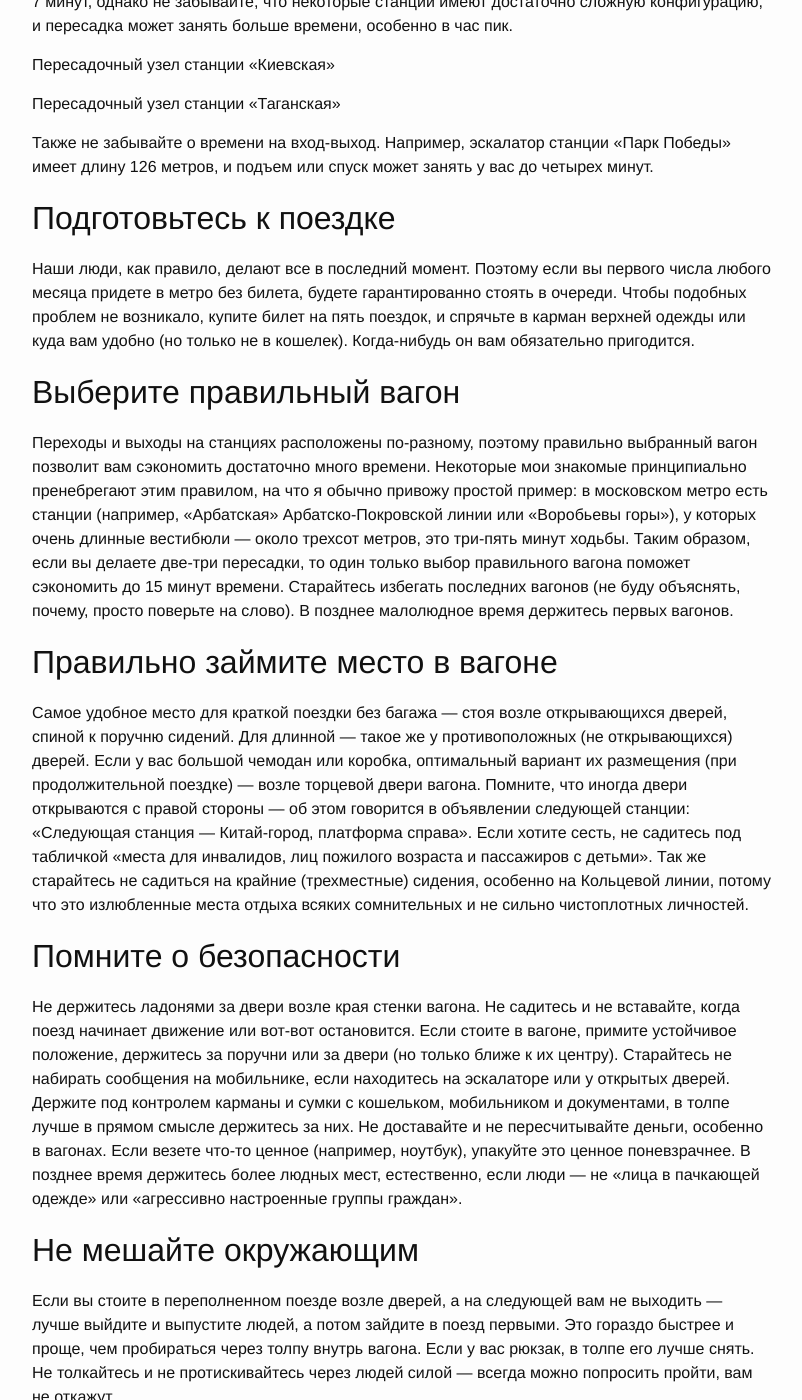
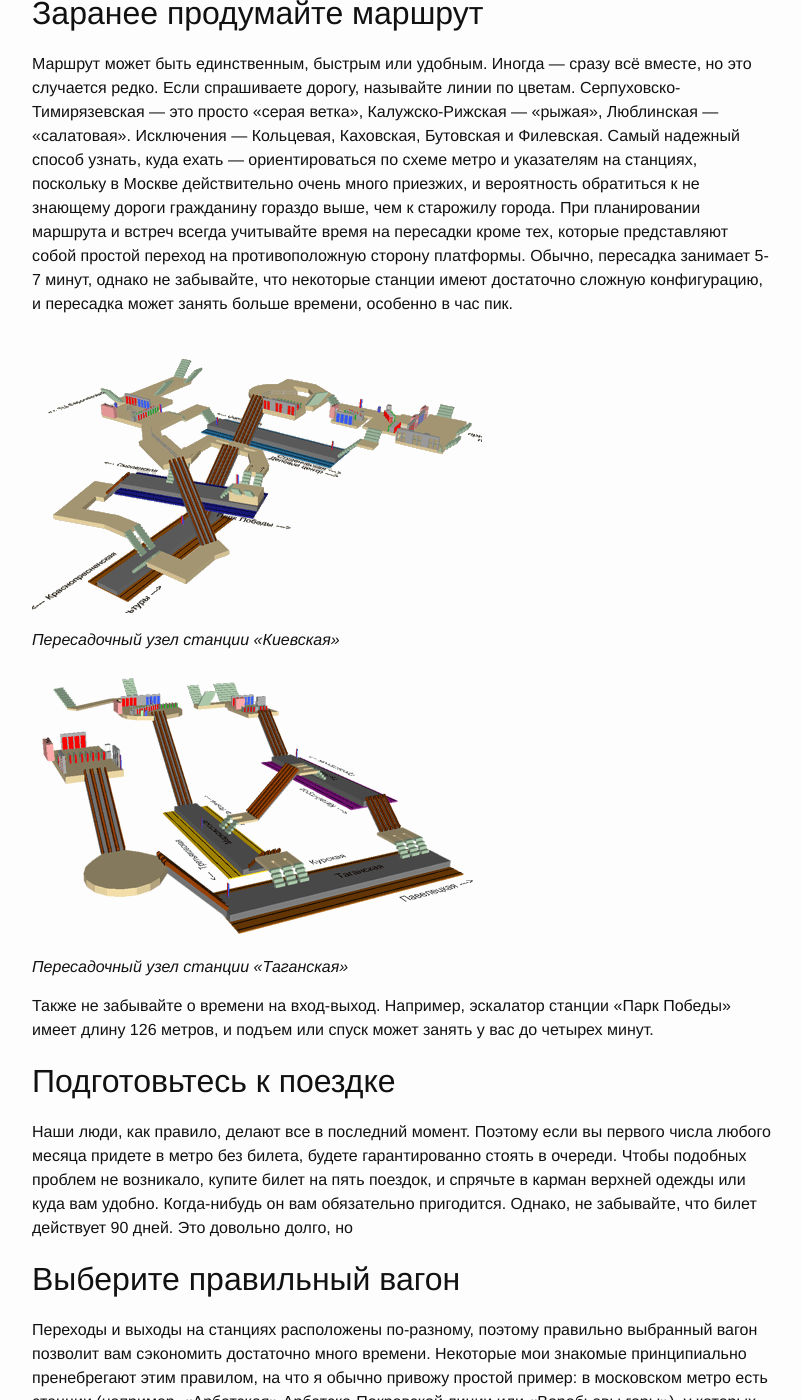
Before and after one commit to beeos/beeos.github.io, a Jekyll site: the page built from _posts/2007-12-28-transfer-without-stress.markdown, in a window 1280 px wide and 1400 px high, scrolled down 723 px. Shown: the whole window, without its empty margins (238-1040 px from the left). Built offline with Jekyll 4.4.1, drawn with Linux system fonts in a browser that asks for light colours; nearby versions of some CDN libraries; some of the changed text lies outside the part shown.

Commit message:
Adding images

```diff
--- a/_posts/2007-12-28-transfer-without-stress.markdown
+++ b/_posts/2007-12-28-transfer-without-stress.markdown
@@ -6,23 +6,27 @@ author: Дмитрий Калинников
 original: http://uesiba.livejournal.com/39572.html
 originally-posted-at: в ЖЖ
 ---
+![1](http://www.kalinnikov.ru/illustrations/metro/metro3dmap-ii.gif)
+
 Московское метро — вторая по интенсивности использования система метро в мире, лишь недавно уступившая первенство метрополитену Токио.
-
 
 В этой статье я хочу поделиться своим и чужим опытом, который обобщил за десять лет использования метро. Москвичи со стажем почти наверняка в курсе всех приведенных ниже тезисов, поэтому могут не читать, а только смотреть картинки :)
 
 ## Заранее продумайте маршрут
 Маршрут может быть единственным, быстрым или удобным. Иногда — сразу вcё вместе, но это случается редко. Если спрашиваете дорогу, называйте линии по цветам. Серпуховско-Тимирязевская — это просто «серая ветка», Калужско-Рижская — «рыжая», Люблинская — «салатовая». Исключения — Кольцевая, Каховская, Бутовская и Филевская. Самый надежный способ узнать, куда ехать — ориентироваться по схеме метро и указателям на станциях, поскольку в Москве действительно очень много приезжих, и вероятность обратиться к не знающему дороги гражданину гораздо выше, чем к старожилу города. При планировании маршрута и встреч всегда учитывайте время на пересадки кроме тех, которые представляют собой простой переход на противоположную сторону платформы. Обычно, пересадка занимает 5-7 минут, однако не забывайте, что некоторые станции имеют достаточно сложную конфигурацию, и пересадка может занять больше времени, особенно в час пик.
 
-Пересадочный узел станции «Киевская»
+![2](http://www.kalinnikov.ru/illustrations/metro/kievskaya.gif)
 
+_Пересадочный узел станции «Киевская»_
 
-Пересадочный узел станции «Таганская»
+![3](http://www.kalinnikov.ru/illustrations/metro/taganskaya.gif)
+
+_Пересадочный узел станции «Таганская»_
 
 Также не забывайте о времени на вход-выход. Например, эскалатор станции «Парк Победы» имеет длину 126 метров, и подъем или спуск может занять у вас до четырех минут.
 
 ##Подготовьтесь к поездке
-Наши люди, как правило, делают все в последний момент. Поэтому если вы первого числа любого месяца придете в метро без билета, будете гарантированно стоять в очереди. Чтобы подобных проблем не возникало, купите билет на пять поездок, и спрячьте в карман верхней одежды или куда вам удобно (но только не в кошелек). Когда-нибудь он вам обязательно пригодится.
+Наши люди, как правило, делают все в последний момент. Поэтому если вы первого числа любого месяца придете в метро без билета, будете гарантированно стоять в очереди. Чтобы подобных проблем не возникало, купите билет на пять поездок, и спрячьте в карман верхней одежды или куда вам удобно. Когда-нибудь он вам обязательно пригодится. Однако, не забывайте, что билет действует 90 дней. Это довольно долго, но
 
 ##Выберите правильный вагон
 Переходы и выходы на станциях расположены по-разному, поэтому правильно выбранный вагон позволит вам сэкономить достаточно много времени. Некоторые мои знакомые принципиально пренебрегают этим правилом, на что я обычно привожу простой пример: в московском метро есть станции (например, «Арбатская» Арбатско-Покровской линии или «Воробьевы горы»), у которых очень длинные вестибюли — около трехсот метров, это три-пять минут ходьбы. Таким образом, если вы делаете две-три пересадки, то один только выбор правильного вагона поможет сэкономить до 15 минут времени. Старайтесь избегать последних вагонов (не буду объяснять, почему, просто поверьте на слово). В позднее малолюдное время держитесь первых вагонов.
@@ -40,15 +44,12 @@ originally-posted-at: в ЖЖ
 и оно ответит вам взаимностью.
 
 ###На сладкое
-Альтернативная схема метрополитена от Ильи Бирмана:
+Альтернативная схема метрополитена от [Ильи Бирмана](http://ilyabirman.ru/):
 
+![4](http://www.kalinnikov.ru/illustrations/metro/birman.jpg)
 
-Интерактивная схема метрополитена metromap.ru:
+Интерактивная схема метрополитена [metromap.ru](http://www.metromap.ru/):
 
-Отдельное спасибо Борису Мурадову за супер-программу pMetro, с помощью которой были подготовлены иллюстрации к статье.
+![5](http://www.kalinnikov.ru/illustrations/metro/metromap-screen.gif)
 
-[1](http://www.kalinnikov.ru/illustrations/metro/metro3dmap-ii.gif)
-[2](http://www.kalinnikov.ru/illustrations/metro/kievskaya.gif)
-[3](http://www.kalinnikov.ru/illustrations/metro/taganskaya.gif)
-[4](http://www.kalinnikov.ru/illustrations/metro/birman.jpg)
-[5](http://www.kalinnikov.ru/illustrations/metro/metromap-screen.gif)
+Отдельное спасибо Борису Мурадову за супер-программу [pMetro](http://pmetro.ugmos.ru/), с помощью которой были подготовлены иллюстрации к статье.
```
